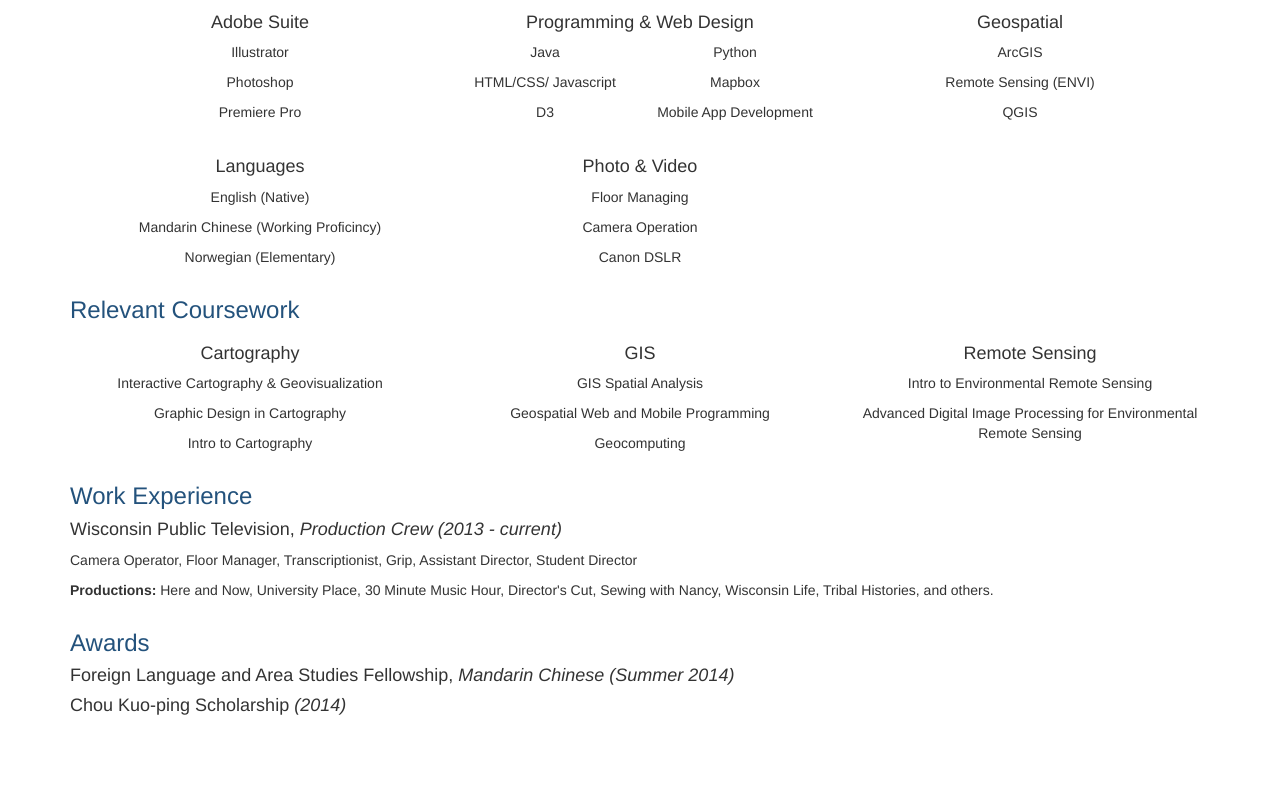
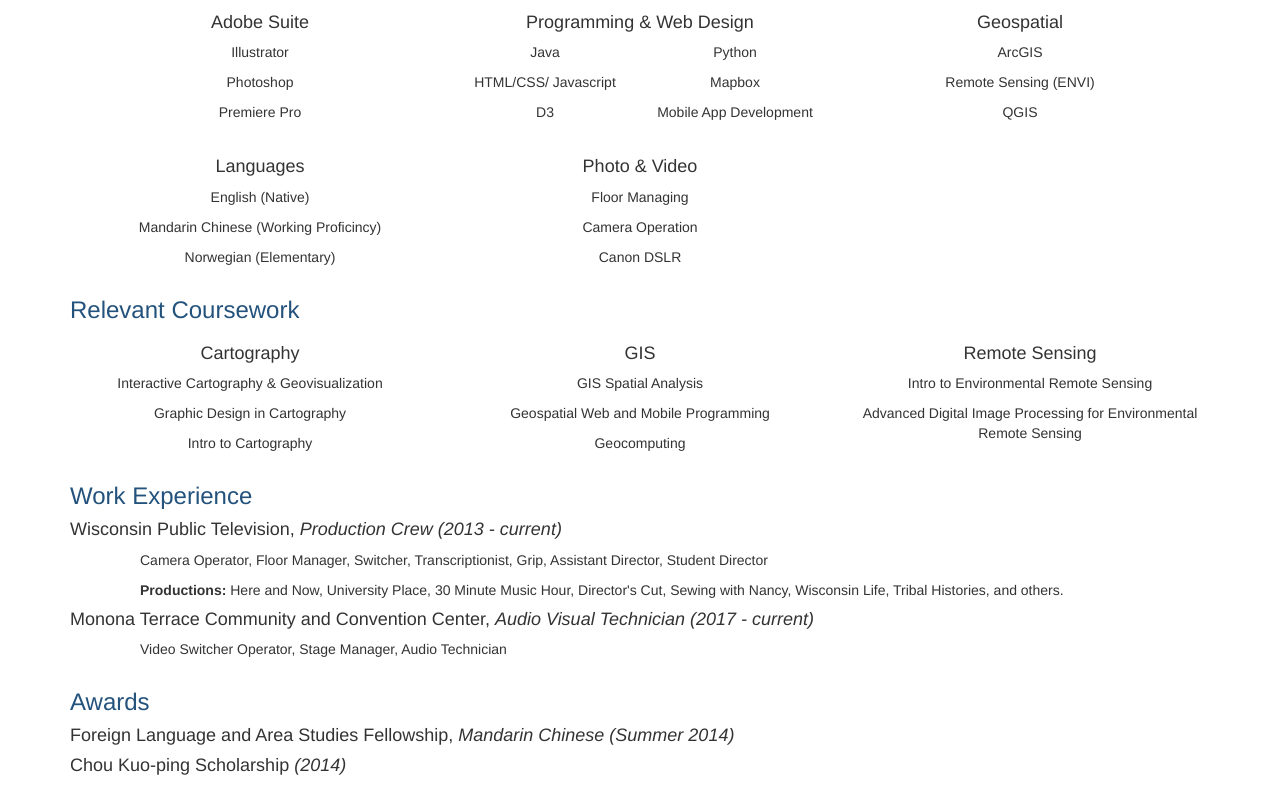
Before and after one commit to veronicaplum/veronicaplum.github.io, a plain HTML site: page resume.html in a window 1280 px wide. Shown: the part 309-1109 px from the top of the page. Before the commit the page ends 1050 px from the top, so only its background shows below. Drawn offline with nearby package versions, Linux system fonts and the light colour scheme; files whose address does not match are found by name.

Commit message:
Contact updated, Work History Updated

```diff
--- a/resume.html
+++ b/resume.html
@@ -171,8 +171,11 @@
          <div class="container">
         <h3>Work Experience</h3>
         <h4>Wisconsin Public Television, <i>Production Crew (2013 - current)</i></h4>
-        <p>Camera Operator, Floor Manager, Transcriptionist, Grip, Assistant Director, Student Director</p>
-        <p><b>Productions: </b> Here and Now, University Place, 30 Minute Music Hour, Director's Cut, Sewing with Nancy, Wisconsin Life, Tribal Histories, and others. </p>
+        <p style="text-indent: 5em">Camera Operator, Floor Manager, Switcher, Transcriptionist, Grip, Assistant Director, Student Director</p>
+        <p style="text-indent:5em"><b>Productions: </b> Here and Now, University Place, 30 Minute Music Hour, Director's Cut, Sewing with Nancy, Wisconsin Life, Tribal Histories, and others. </p>
+
+        <h4>Monona Terrace Community and Convention Center, <i>Audio Visual Technician (2017 - current)</i></h4>
+             <p style="text-indent: 5em">Video Switcher Operator, Stage Manager, Audio Technician </p>
         </div>
          <div class="container">
         <h3>Awards</h3>
```
Also changed, not shown: contact.html (+0 -2 lines).
